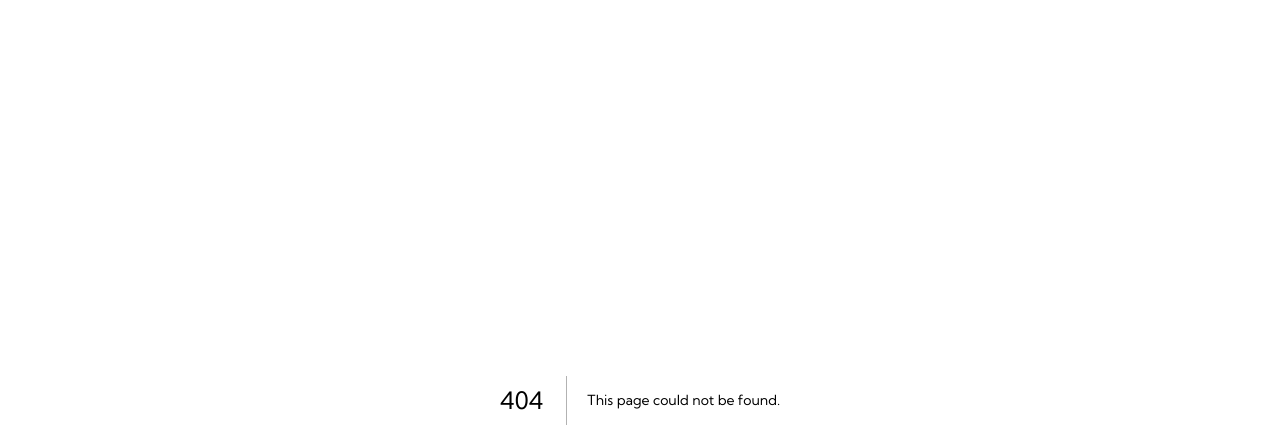
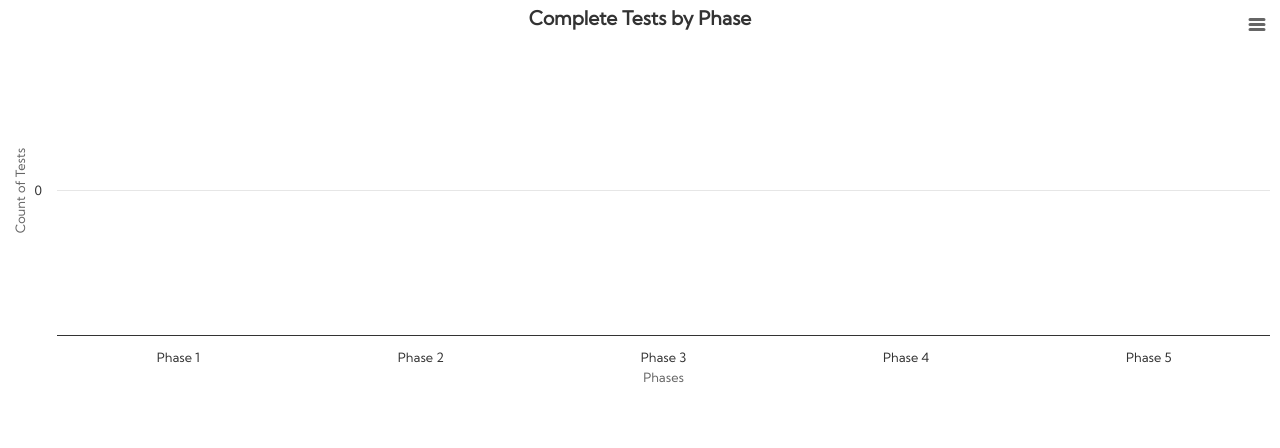
Before and after one commit to Thinksynergy2024/kreative, a Next.js app: page /dashboard/graphs/complete-test-graph in a window 1280 px wide. Before the commit this address had no page. Shown: the top 448 px of the page. Built offline with nearby package versions, Linux system fonts and the light colour scheme; a web font is replaced by a local one.

Commit message:
made changes

```diff
--- a/package.json
+++ b/package.json
@@ -17,6 +17,8 @@
     "devextreme": "^23.1.5",
     "devextreme-react": "^23.1.5",
     "formik": "^2.4.6",
+    "highcharts": "^11.4.8",
+    "highcharts-react-official": "^3.2.1",
     "next": "14.2.5",
     "react": "^18",
     "react-dom": "^18",
--- a/src/components/layout/customized-layout.js
+++ b/src/components/layout/customized-layout.js
@@ -20,9 +20,9 @@ const CustomizedLayout = ({ children }) => {
         <div className="flex-1 overflow-y-auto relative">
           <CustomizedHeader {...{ setShow,show }} />
           <div>{children}</div>
-          <section className="bg-white w-full p-4 absolute md:bottom-0 text-center text-sm">
+          {/* <section className="bg-white w-full p-4 absolute md:bottom-0 text-center text-sm">
             <p>Florisynergy. Powered by Think Synergy </p>
-          </section>
+          </section> */}
         </div>
       </div>
   );
--- a/src/pages/dashboard/active-tests/index.js
+++ b/src/pages/dashboard/active-tests/index.js
@@ -40,8 +40,13 @@ const ActiveTests = () => {
   useEffect(() => {
     if (tests.length === 0) {
       getAllTests();
+    }else{
+    setLoading(false);
     }
   }, []);
+
+  const newArray = tests.filter((test) => test.fromapp === "1");
+
 
   return (
     <section className="p-4">
@@ -52,7 +57,7 @@ const ActiveTests = () => {
           <Tabs {...{ currentTab, setCurrentTab }} />
           {currentTab === 0 && (
             <DataGrid
-              dataSource={tests}
+              dataSource={newArray}
               allowColumnReordering={true}
               rowAlternationEnabled={true}
               showBorders={true}
--- /dev/null
+++ b/src/pages/dashboard/graphs/active-test-graph.js
@@ -0,0 +1,82 @@
+"use client";
+import React, { useEffect, useState } from "react";
+import Highcharts from "highcharts";
+import HighchartsReact from "highcharts-react-official";
+import exportingInit from "highcharts/modules/exporting";
+import { useSelector } from "react-redux";
+
+// Initialize the exporting module
+if (typeof Highcharts === "object") {
+  exportingInit(Highcharts);
+}
+
+const ActiveTestGraph = () => {
+  const { tests } = useSelector((store) => store.test);
+
+  // Calculate counts for each phase
+  const phaseOneCount = tests.filter((test) => test.phase === "Phase 1").length;
+  const phaseTwoCount = tests.filter((test) => test.phase === "Phase 2").length;
+  const phaseThreeCount = tests.filter((test) => test.phase === "Phase 3").length;
+  const phaseFourCount = tests.filter((test) => test.phase === "Phase 4").length;
+  const phaseFiveCount = tests.filter((test) => test.phase === "Phase 5").length;
+
+  const [options, setOptions] = useState({
+    chart: {
+      type: "column", // Using column for bar chart
+    },
+    title: {
+      text: "Active Tests by Phase",
+    },
+    xAxis: {
+      categories: ["Phase 1", "Phase 2", "Phase 3", "Phase 4", "Phase 5"], // Phases on the x-axis
+      title: {
+        text: "Phases",
+      },
+    },
+    yAxis: {
+      min: 0,
+      title: {
+        text: "Count of Tests",
+      },
+    },
+    legend: {
+      enabled: false, // Disable legend if not needed
+    },
+    credits: {
+      enabled: false,
+    },
+    tooltip: {
+      shared: true,
+      pointFormat: '<span style="color:{point.color}">\u25CF</span> {series.name}: <b>{point.y}</b><br/>',
+    },
+    plotOptions: {
+      column: {
+        grouping: false,
+        shadow: false,
+        borderWidth: 0,
+      },
+    },
+    series: [
+      {
+        name: "Active Tests",
+        data: [
+          { y: phaseOneCount, color: "red" },   // Red
+          { y: phaseTwoCount, color: "green" },   // green
+          { y: phaseThreeCount, color: "blue" }, // blue
+          { y: phaseFourCount, color: "orange" },  // Orange
+          { y: phaseFiveCount, color: "#981B2D" },  // Purple
+        ], // Data for each phase, with colors
+      },
+    ],
+  });
+
+  return (
+    <>
+      <div className="">
+        <HighchartsReact highcharts={Highcharts} options={options} />
+      </div>
+    </>
+  );
+};
+
+export default ActiveTestGraph;
--- /dev/null
+++ b/src/pages/dashboard/graphs/complete-test-graph.js
@@ -0,0 +1,92 @@
+"use client";
+import React, { useEffect, useState } from "react";
+import Highcharts from "highcharts";
+import HighchartsReact from "highcharts-react-official";
+import exportingInit from "highcharts/modules/exporting";
+import { useSelector } from "react-redux";
+
+// Initialize the exporting module
+if (typeof Highcharts === "object") {
+  exportingInit(Highcharts);
+}
+
+const CompleteTestGraph = () => {
+  const { tests } = useSelector((store) => store.test);
+
+  //   filter completed tests
+  const completedTests = tests.filter((test) => test.fromapp === "0");
+
+  // Calculate counts for each phase
+  const phaseOneCount = completedTests.filter((test) => test.phase === "Phase 1").length;
+  const phaseTwoCount = completedTests.filter((test) => test.phase === "Phase 2").length;
+  const phaseThreeCount = completedTests.filter(
+    (test) => test.phase === "Phase 3"
+  ).length;
+  const phaseFourCount = completedTests.filter(
+    (test) => test.phase === "Phase 4"
+  ).length;
+  const phaseFiveCount = completedTests.filter(
+    (test) => test.phase === "Phase 5"
+  ).length;
+
+  const [options, setOptions] = useState({
+    chart: {
+      type: "column", // Using column for bar chart
+    },
+    title: {
+      text: "Complete Tests by Phase",
+    },
+    xAxis: {
+      categories: ["Phase 1", "Phase 2", "Phase 3", "Phase 4", "Phase 5"], // Phases on the x-axis
+      title: {
+        text: "Phases",
+      },
+    },
+    yAxis: {
+      min: 0,
+      title: {
+        text: "Count of Tests",
+      },
+    },
+    legend: {
+      enabled: false, // Disable legend if not needed
+    },
+    credits: {
+      enabled: false,
+    },
+    tooltip: {
+      shared: true,
+      pointFormat:
+        '<span style="color:{point.color}">\u25CF</span> {series.name}: <b>{point.y}</b><br/>',
+    },
+    plotOptions: {
+      column: {
+        grouping: false,
+        shadow: false,
+        borderWidth: 0,
+      },
+    },
+    series: [
+      {
+        name: "Complete Tests",
+        data: [
+          { y: phaseOneCount, color: "red" }, // Red
+          { y: phaseTwoCount, color: "green" }, // green
+          { y: phaseThreeCount, color: "blue" }, // blue
+          { y: phaseFourCount, color: "orange" }, // Orange
+          { y: phaseFiveCount, color: "#981B2D" }, // Purple
+        ], // Data for each phase, with colors
+      },
+    ],
+  });
+
+  return (
+    <>
+      <div className="">
+        <HighchartsReact highcharts={Highcharts} options={options} />
+      </div>
+    </>
+  );
+};
+
+export default CompleteTestGraph;
--- a/src/pages/dashboard/index.js
+++ b/src/pages/dashboard/index.js
@@ -1,9 +1,16 @@
 import AuthGuard from "@/assets/hoc/authguard";
 import CustomizedLayout from "@/components/layout/customized-layout";
 import React from "react";
+import ActiveTestGraph from "./graphs/active-test-graph";
+import CompleteTestGraph from "./graphs/complete-test-graph";
 
 const Dashboard = () => {
-  return <section className="p-4">Dashboard</section>;
+  return (
+    <section className="p-4 space-y-4">
+      <ActiveTestGraph />
+      <CompleteTestGraph />
+    </section>
+  );
 };
 
 Dashboard.getLayout = (page) => (
```
Also changed, not shown: 1 other file (tests, documents, lock files or other folders).
